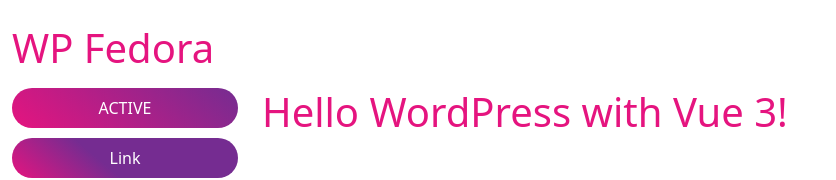
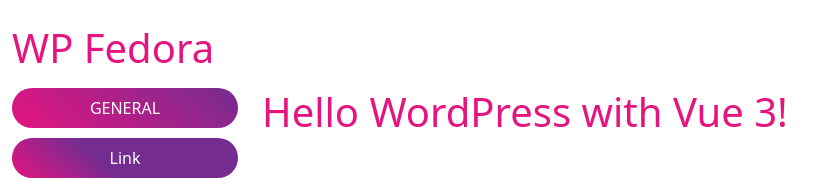
Before and after one commit to WPFedora/WordPress-Fedora, a Vue app: page / in a window 1280 px wide. Shown: the top 180 px of the page, without its empty margins (0-836 px from the left). Built offline with nearby package versions, Linux system fonts and the light colour scheme; the HTML template or start-up script is replaced by a standard one.

Commit message:
add base dynamic render and click handling

```diff
--- a/src/components/templates/GlobalPageWrapper.vue
+++ b/src/components/templates/GlobalPageWrapper.vue
@@ -5,7 +5,7 @@
       <div class="fedora-menu">
         <ul class="nav flex-column">
           <li class="nav-item">
-            <a class="nav-link active" :class="{ isGeneralLinkActive: active }" href="#">Active</a>
+            <a class="nav-link active" :class="{ isGeneralActive: active }" @click.prevent="" href="#">General</a>
           </li>
           <li class="nav-item">
             <a class="nav-link" href="#">Link</a>
```
